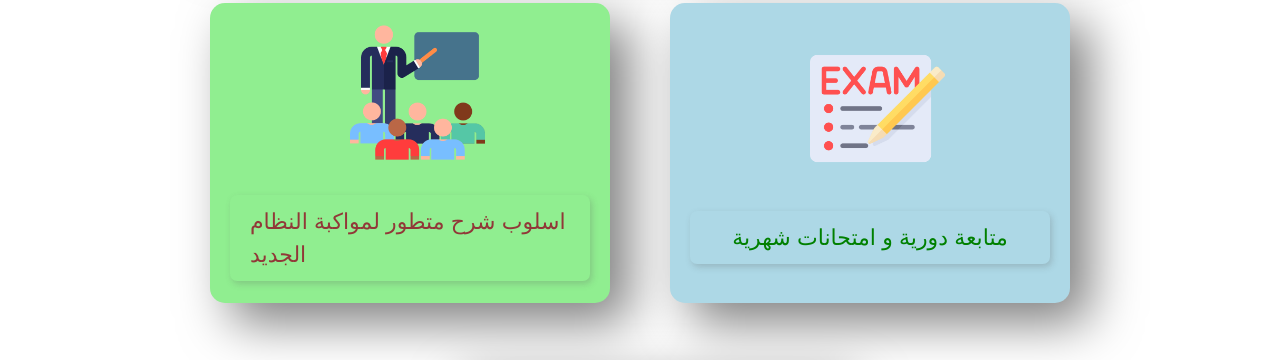
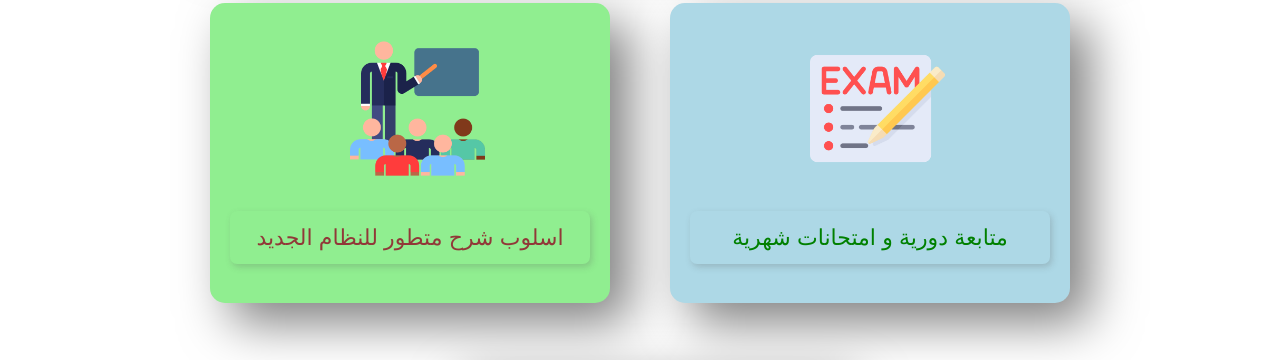
Before and after one commit to elghzawywebsite/elghzawy-deploy, a website: page website/index.html in a window 1280 px wide. Shown: the part 1329-1689 px from the top of the page. Drawn offline with Linux system fonts and the light colour scheme.

Commit message:
Update index.html

```diff
--- a/website/index.html
+++ b/website/index.html
@@ -91,7 +91,7 @@
     <div class="aboutCards" id="card2">
 
       <img src="images/classroom.png" class="cardIcon" alt="classroom">
-      <div class="aboutCardText"><p>اسلوب شرح متطور لمواكبة النظام الجديد</p></div>
+      <div class="aboutCardText"><p>اسلوب شرح متطور للنظام الجديد</p></div>
 
 
     </div>
```
